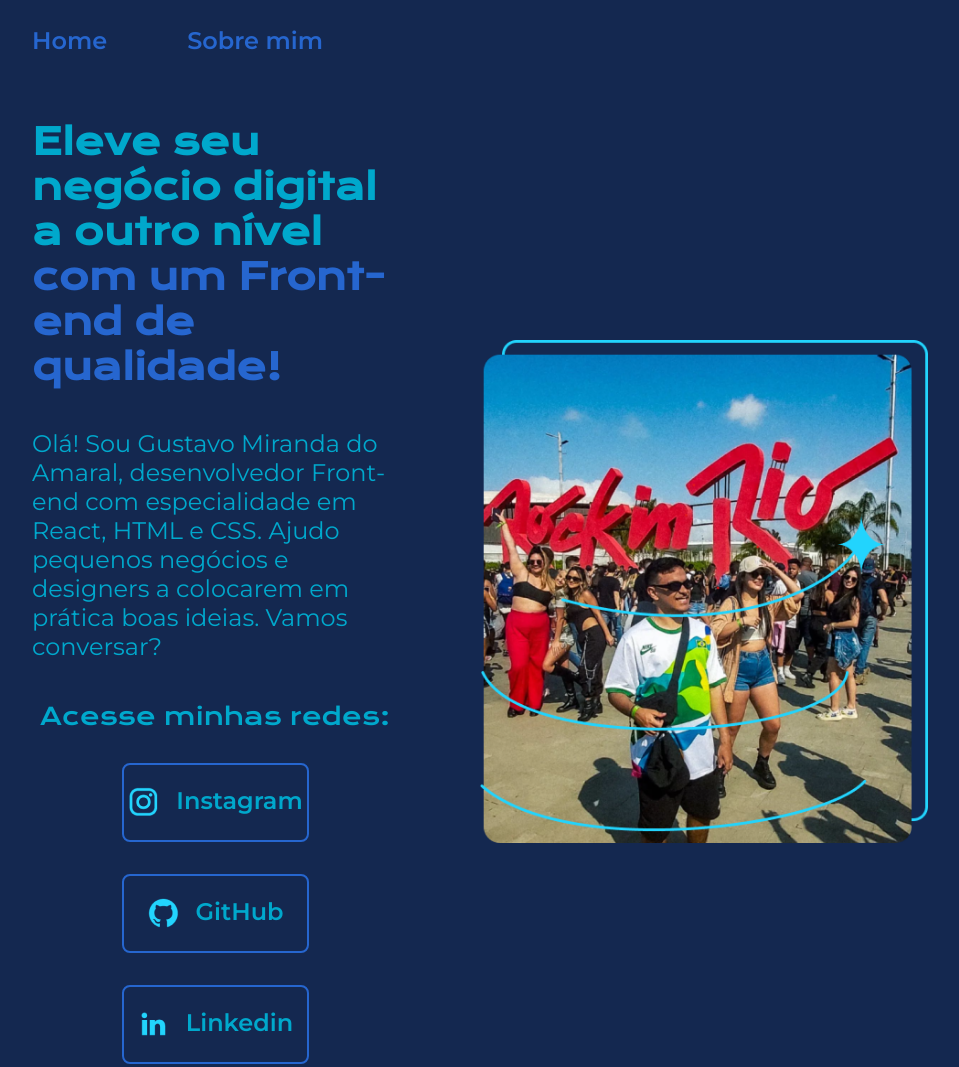
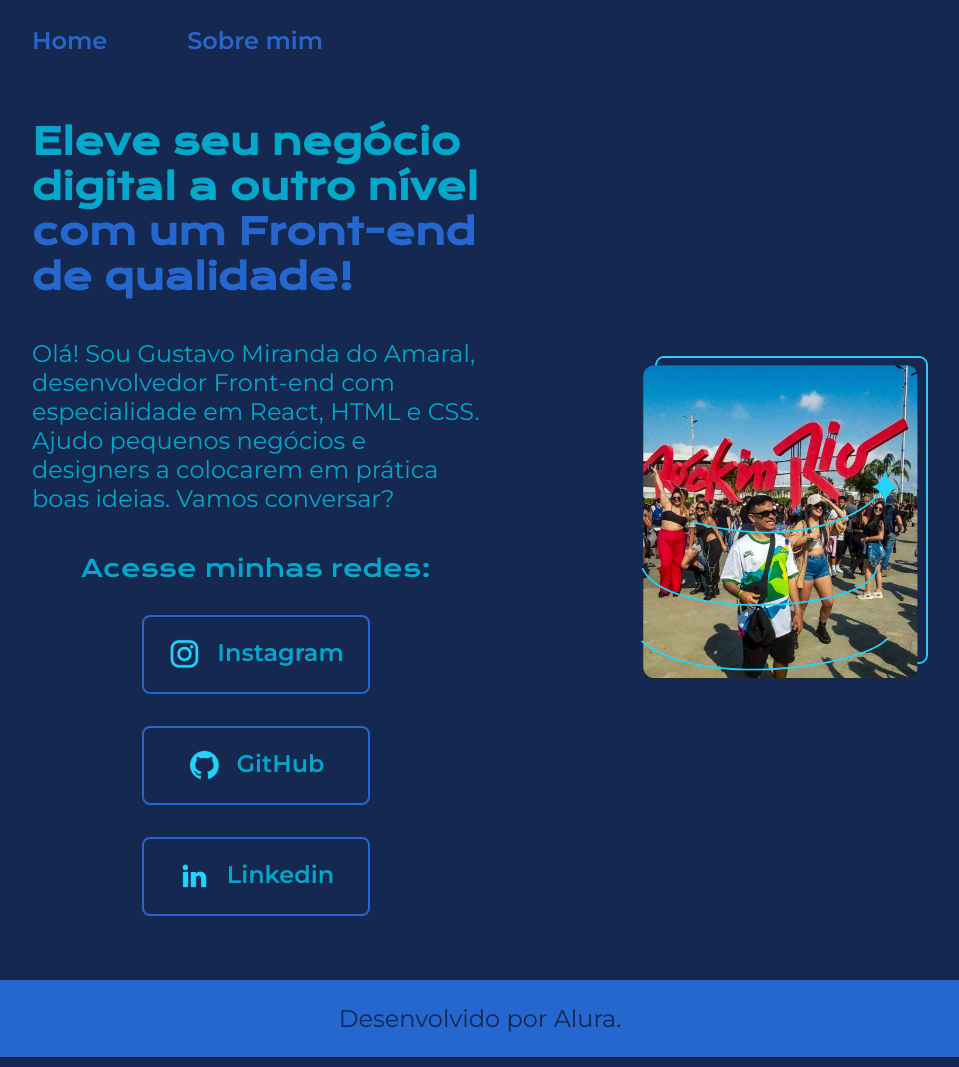
Before and after one commit to GustavoMirandadoAmaral/site_teste-aprendendo_HTML_e_CSS, a plain HTML site: page index.html in a window 1280 px wide. Shown: the top 1067 px of the page, without its empty margins (160-1119 px from the left). Drawn offline with nearby package versions, Linux system fonts and the light colour scheme.

Commit message:
Update style.css

```diff
--- a/styles/style.css
+++ b/styles/style.css
@@ -104,7 +104,7 @@ body {
 }
 
 .apresentacao__imagem{
-    width: 50%;
+    width: 32%;
 }
 
 .rodape {
```
